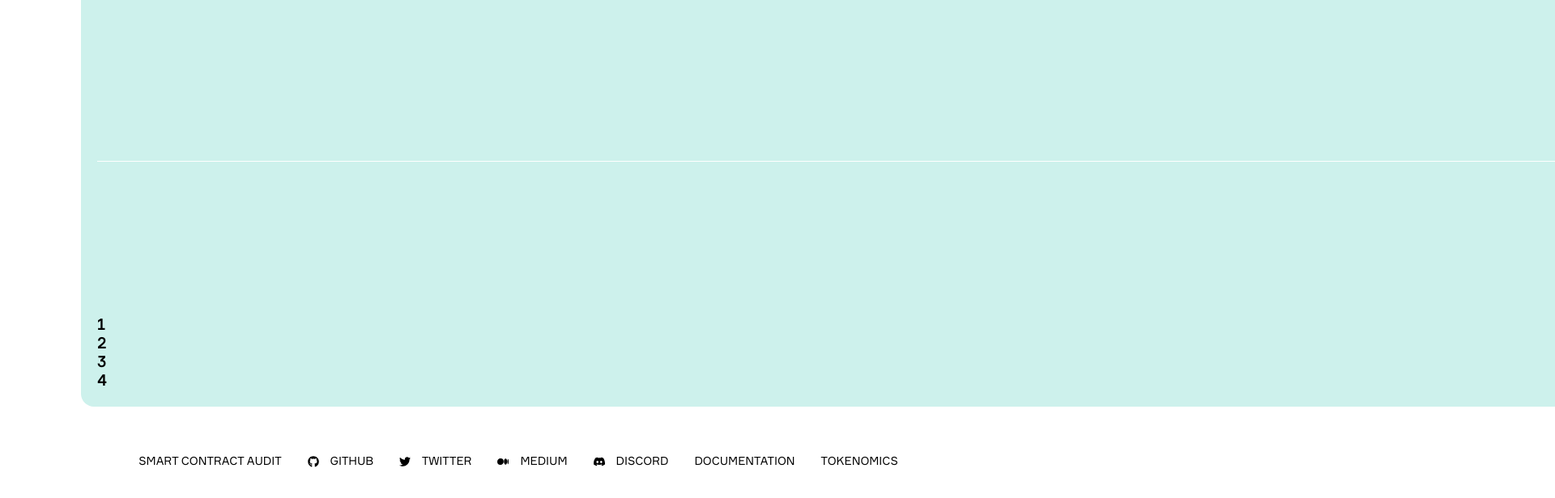
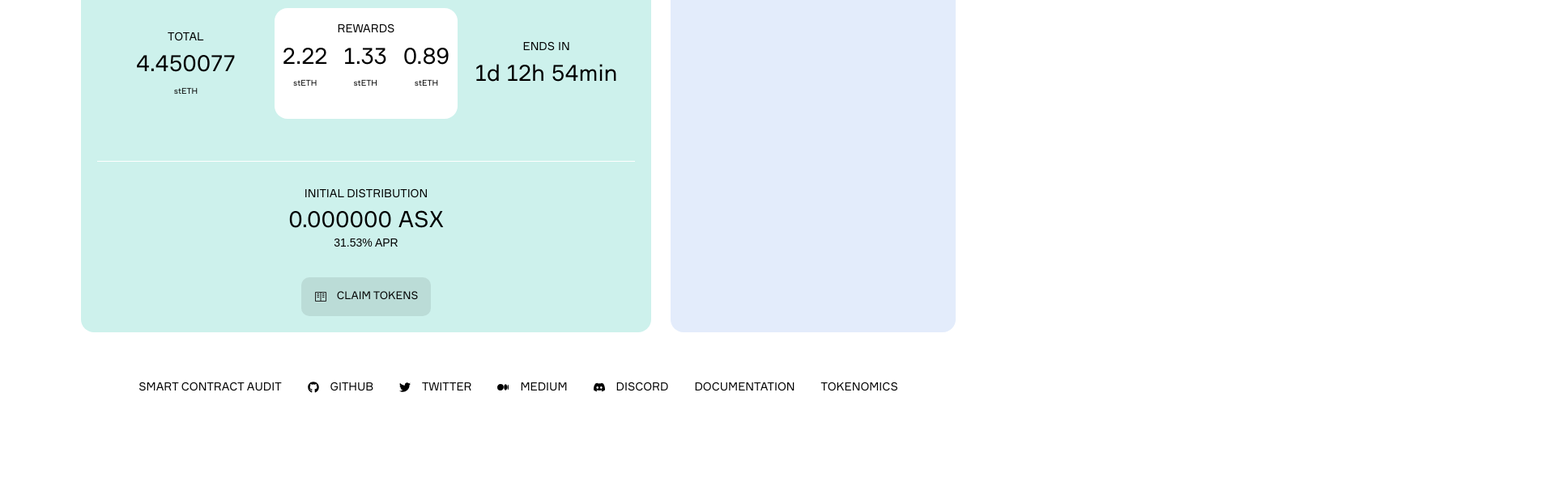
Before and after one commit to dongkyun2331/asymetrix, a React (Create React App) app: page / in a window 1280 px wide. Shown: the part 254-870 px from the top of the page at 81% size, 1920 px wide, since content can reach past the window. After the commit the page ends 801 px from the top, so only its background shows below. Built offline with nearby package versions, Linux system fonts and the light colour scheme.

Commit message:
slick position

```diff
--- a/src/components/BodyApp.css
+++ b/src/components/BodyApp.css
@@ -204,7 +204,25 @@
   display: none;
 }
 
-.slick-dots {
+.test-css {
+  position: absolute;
+  right: 0;
+  top: 0;
+}
+
+.test-css li {
+  display: inline-block;
+  width: 20px;
+  cursor: pointer;
+}
+
+.test-css li button {
+  cursor: pointer;
+  font-size: 0;
+  width: 10px;
+  height: 10px;
+  border-radius: 10px;
+  background-color: #fff;
 }
 
 .lavender {
--- a/src/components/BodyApp.jsx
+++ b/src/components/BodyApp.jsx
@@ -190,19 +190,19 @@
               </div>
             </div>
           </div>
-          <div className="ming-content768">
-            <Slider {...settings}>
+          <div className="mint-content768">
+            <Slider {...settings} dotsClass="test-css">
               <div>
-                <h3>1</h3>
+                <h3>a</h3>
               </div>
               <div>
-                <h3>2</h3>
+                <h3>b</h3>
               </div>
               <div>
-                <h3>3</h3>
+                <h3>c</h3>
               </div>
               <div>
-                <h3>4</h3>
+                <h3>d</h3>
               </div>
             </Slider>
           </div>
```
